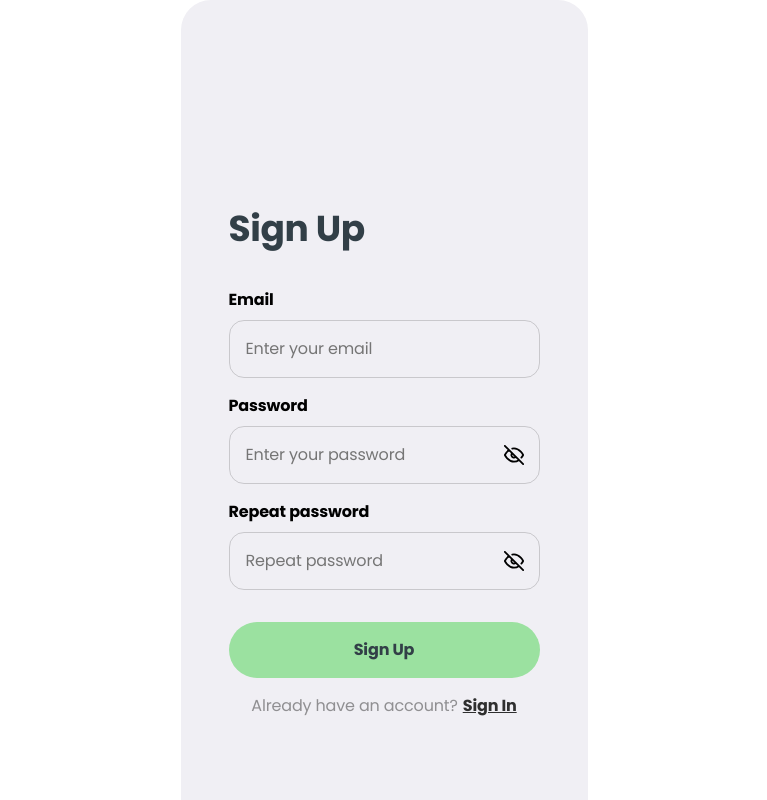
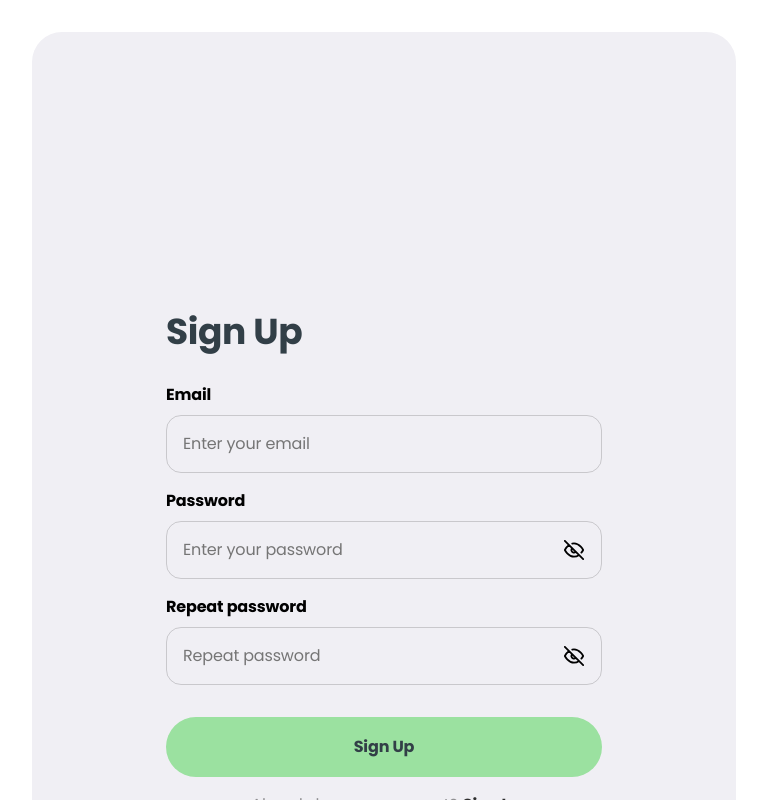
Before and after one commit to Kamila-Lohvynenko/final-project-frontend, a React (Vite) app: page /signup in a window 1280 px wide. Shown: the top 800 px of the page, without its empty margins (256-1023 px from the left). Built offline with nearby package versions, Linux system fonts and the light colour scheme; no server answers.

Commit message:
tablet done

```diff
--- a/src/components/SignUpForm/SignUpForm.module.css
+++ b/src/components/SignUpForm/SignUpForm.module.css
@@ -98,9 +98,13 @@ input:focus {
 }
 
 @media only screen and (min-width: 768px) {
+  .wrapper {
+    padding: 281px 134px;
+  }
+
   .title {
     font-size: 36px;
-    line-height: 1.5;
+    line-height: 1.06;
   }
   .label,
   .input,
@@ -109,6 +113,20 @@ input:focus {
     font-size: 16px;
     line-height: 1.5;
   }
+  .input,
+  .btn,
+  .field,
+  .wrapperIcon {
+    width: 436px;
+  }
+
+  .btn {
+    padding-top: 18px;
+    padding-bottom: 18px;
+  }
+  .icon {
+    right: 18px;
+  }
 }
 
 @media only screen and (min-width: 1440px) {
--- a/src/pages/SignUpPage/SignUpPage.module.css
+++ b/src/pages/SignUpPage/SignUpPage.module.css
@@ -3,12 +3,15 @@
   border-radius: 30px;
   display: flex;
   justify-content: center;
+  margin-top: 16px;
+  margin-bottom: 16px;
 }
 
 @media only screen and (min-width: 768px) {
-  .wrapper {
-    padding: 32px;
-  }
+.wrapper {
+  margin-top: 32px;
+  margin-bottom: 32px;
+}
 }
 
 @media only screen and (min-width: 1440px) {
```
